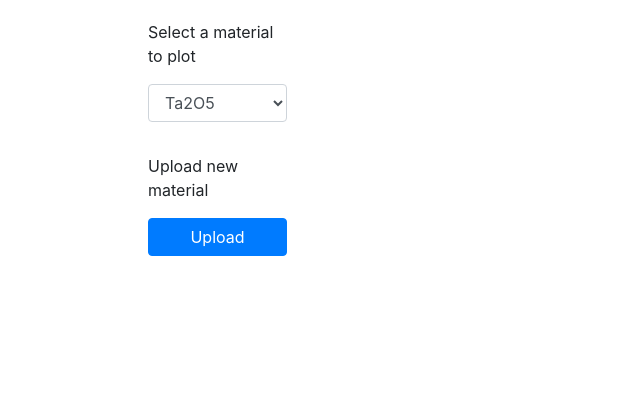
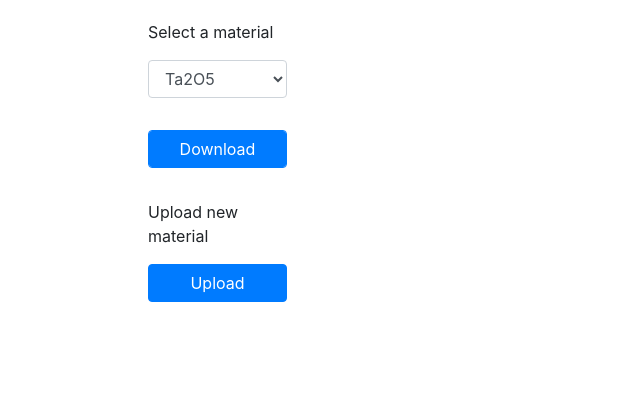
Before and after one commit to PolaritonTechnologies/TMMFlow, a Flask app: page /materials in a window 1280 px wide. Shown: the part 180-600 px from the top of the page, without its empty margins (0-640 px from the left). Run offline with Flask 3, Linux system fonts and the light colour scheme; some libraries are stand-ins or nearby versions.

Commit message:
Add download button for materials

```diff
--- a/gui/run.py
+++ b/gui/run.py
@@ -780,6 +780,14 @@ def get_material_data(data):
 
     socketio.emit("material_data", data)
 
+@app.route("/download_material")
+def download_material():
+    file_name = request.args.get("fileName")
+    path_to_file = app.config["MATERIAL_FOLDER"] + file_name + ".csv"
+
+    return send_file(path_to_file, as_attachment=True)
+
+
 
 @app.route("/upload_material", methods=["POST"])
 def upload_material():
--- a/gui/templates/materials.html
+++ b/gui/templates/materials.html
@@ -43,13 +43,16 @@
     <main class="container-custom">
         <div class="row align-items-center ">
             <div class="col-2 d-flex flex-column justify-content-center">
-                <p> Select a material to plot </p>
+                <p> Select a material</p>
                 <div style="margin-bottom: 2em;">
                     <select name="materials" id="materials" class="form-control">
                         {% for material in available_materials %}
                         <option value="{{ material }}">{{ material }}</option>
                         {% endfor %}
                     </select>
+                </div>
+                <div style="margin-bottom: 2em;">
+                    <button class="btn btn-primary form-control" id="downloadButton">Download</button>
                 </div>
                 <p> Upload new material</p>
                 <input type="file" id="fileUpload" style="display: none;" />
@@ -128,6 +131,25 @@
 </script>
 
 <script>
+    document.getElementById("downloadButton").addEventListener("click", function (e) {
+        e.preventDefault();
+        var fileName = document.getElementById("materials").value;
+
+        fetch('/download_material?fileName=' + fileName)
+            .then(response => response.blob())
+            .then(blob => {
+                var url = window.URL.createObjectURL(blob);
+                var a = document.createElement('a');
+                a.href = url;
+                a.download = fileName;
+                document.body.appendChild(a); // we need to append the element to the dom -> otherwise it will not work in firefox
+                a.click();
+                a.remove();  //afterwards we remove the element again
+            });
+    });
+</script>
+
+<script>
     document.getElementById('uploadButton').addEventListener('click', function () {
         document.getElementById('fileUpload').click();
     });
```
